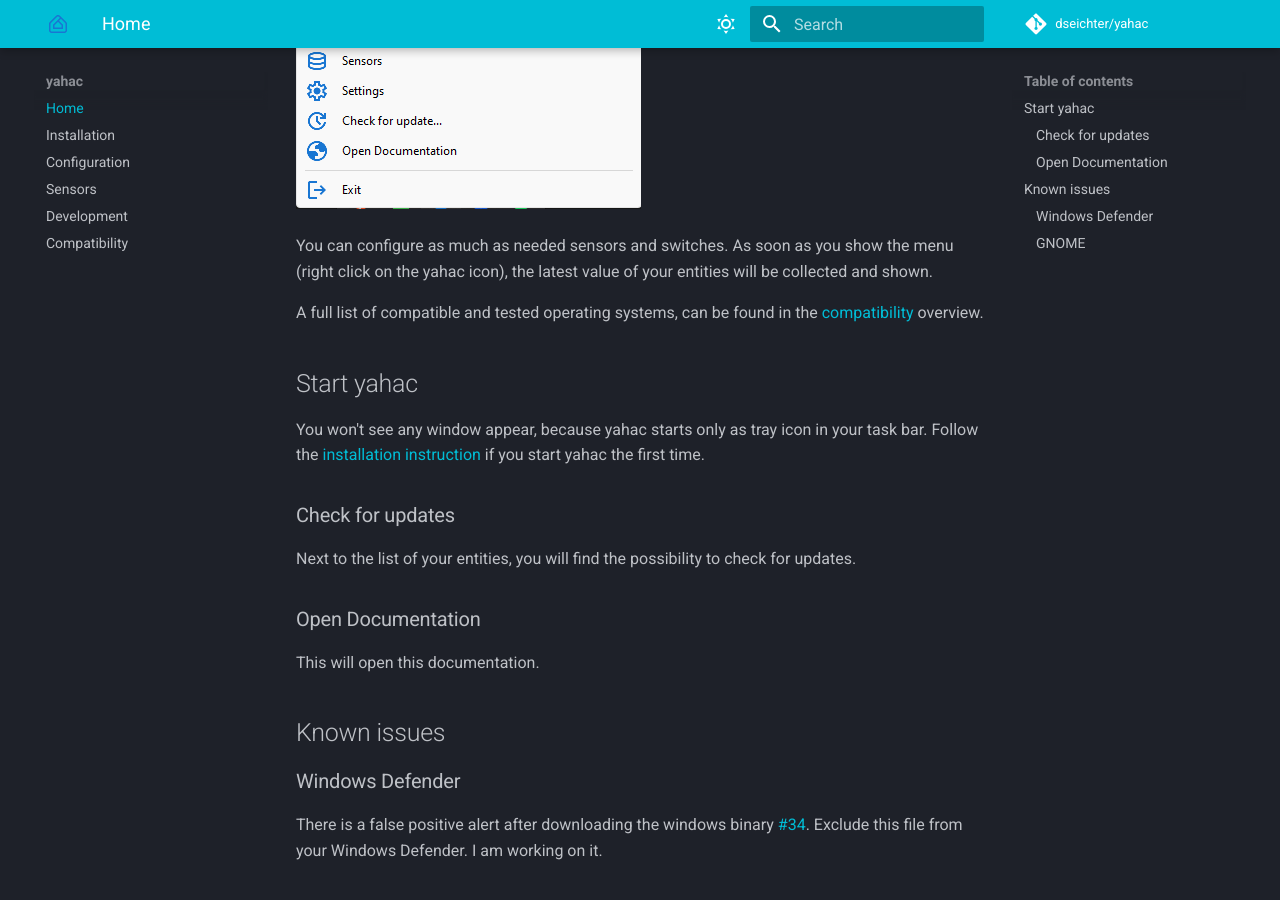
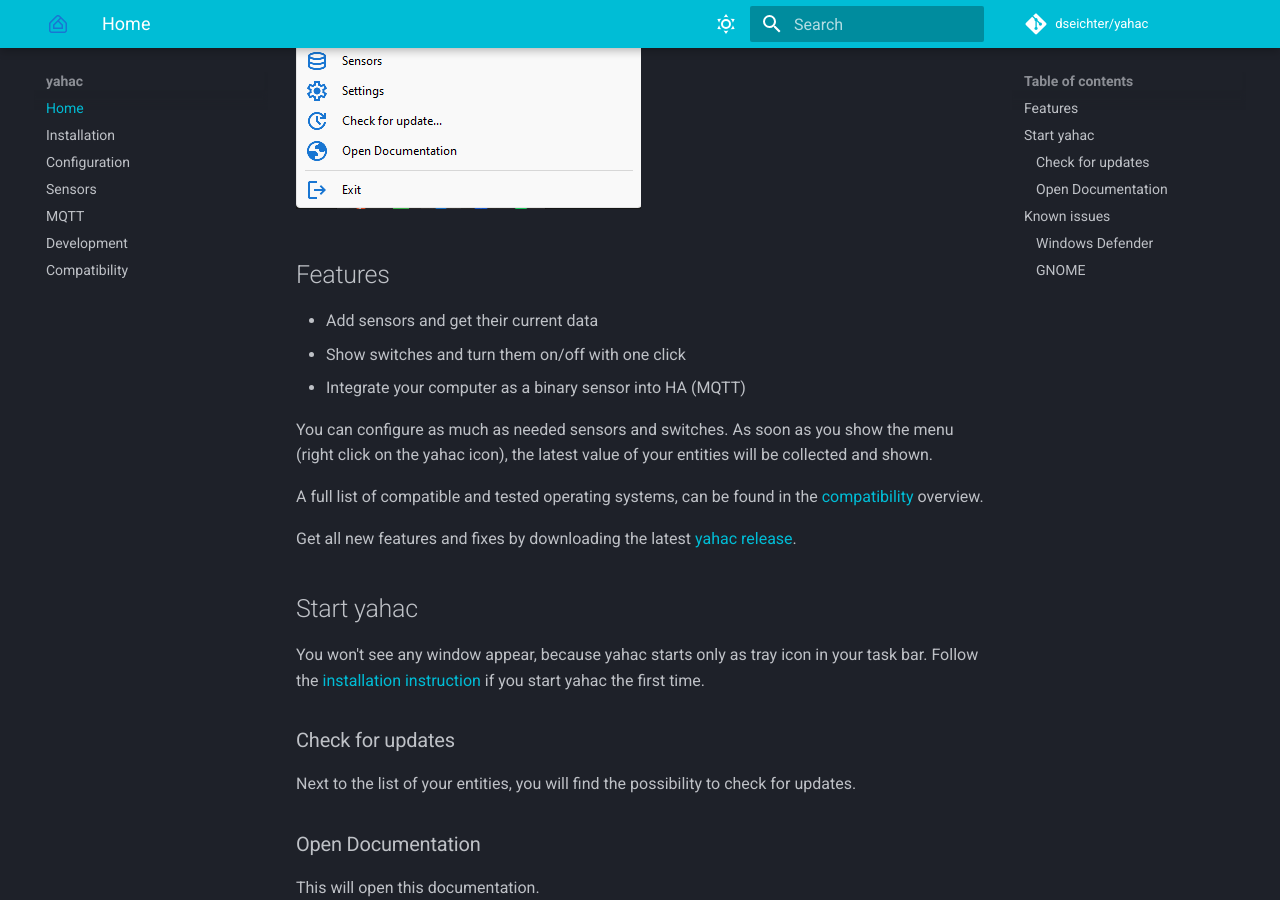
Before and after one commit to dseichter/yahac, an MkDocs documentation site: the page built from docs/docs/index.md, in a window 1280 px wide and 900 px high, scrolled down 331 px. Built offline with MkDocs 1.6.1 and Material for MkDocs 9.7.7, drawn with Linux system fonts in a browser that asks for light colours; comment, search, counter and statistics services are not loaded.

Commit message:
#39 Update documentation

```diff
--- a/docs/docs/index.md
+++ b/docs/docs/index.md
@@ -5,9 +5,17 @@
 
 ![yahac in tray Icon](assets/screenshots/yahac_traymenu_with_entities.png)
 
+## Features
+
+* Add sensors and get their current data
+* Show switches and turn them on/off with one click
+* Integrate your computer as a binary sensor into HA (MQTT)
+
 You can configure as much as needed sensors and switches. As soon as you show the menu (right click on the yahac icon), the latest value of your entities will be collected and shown.
 
 A full list of compatible and tested operating systems, can be found in the [compatibility](compatibility.md) overview.
+
+Get all new features and fixes by downloading the latest [yahac release](https://github.com/dseichter/yahac/releases).
 
 ## Start yahac
 
--- a/docs/mkdocs.yml
+++ b/docs/mkdocs.yml
@@ -31,6 +31,7 @@
   - Installation: installation.md
   - Configuration: configuration.md
   - Sensors: sensors.md
+  - MQTT: mqtt.md
   - Development: development.md
   - Compatibility: compatibility.md
 
```
Also changed, not shown: docs/docs/installation.md (+4 -1 lines), docs/docs/mqtt.md (added, +29 -0 lines), README.md, docs/docs/assets/screenshots/ha_mqtt_integration.png (added), docs/docs/assets/screenshots/ha_mqtt_integration_sensor.png (added), docs/docs/assets/screenshots/yahac_configuration.png, docs/docs/configuration.md (line endings or trailing spaces).
